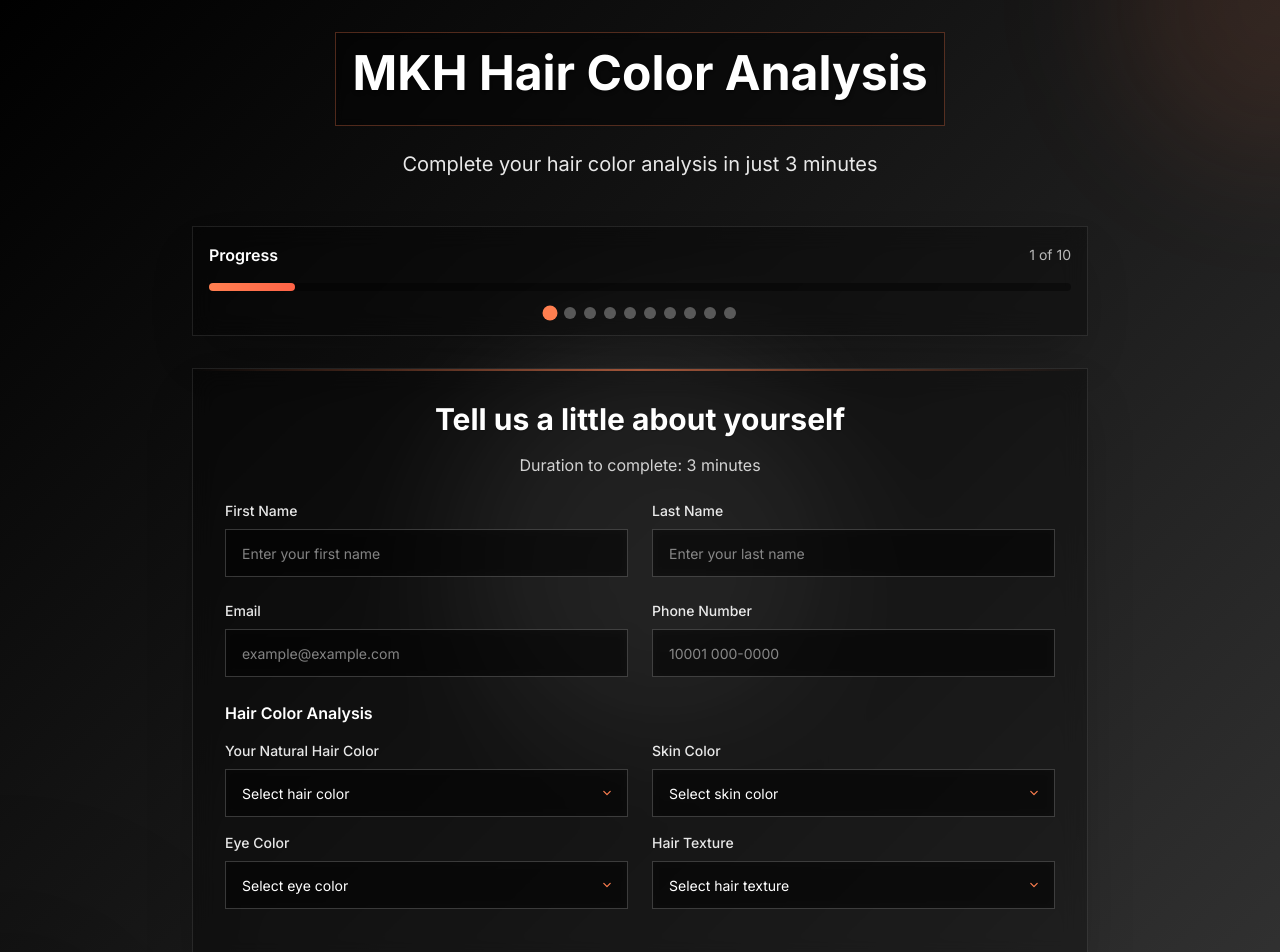
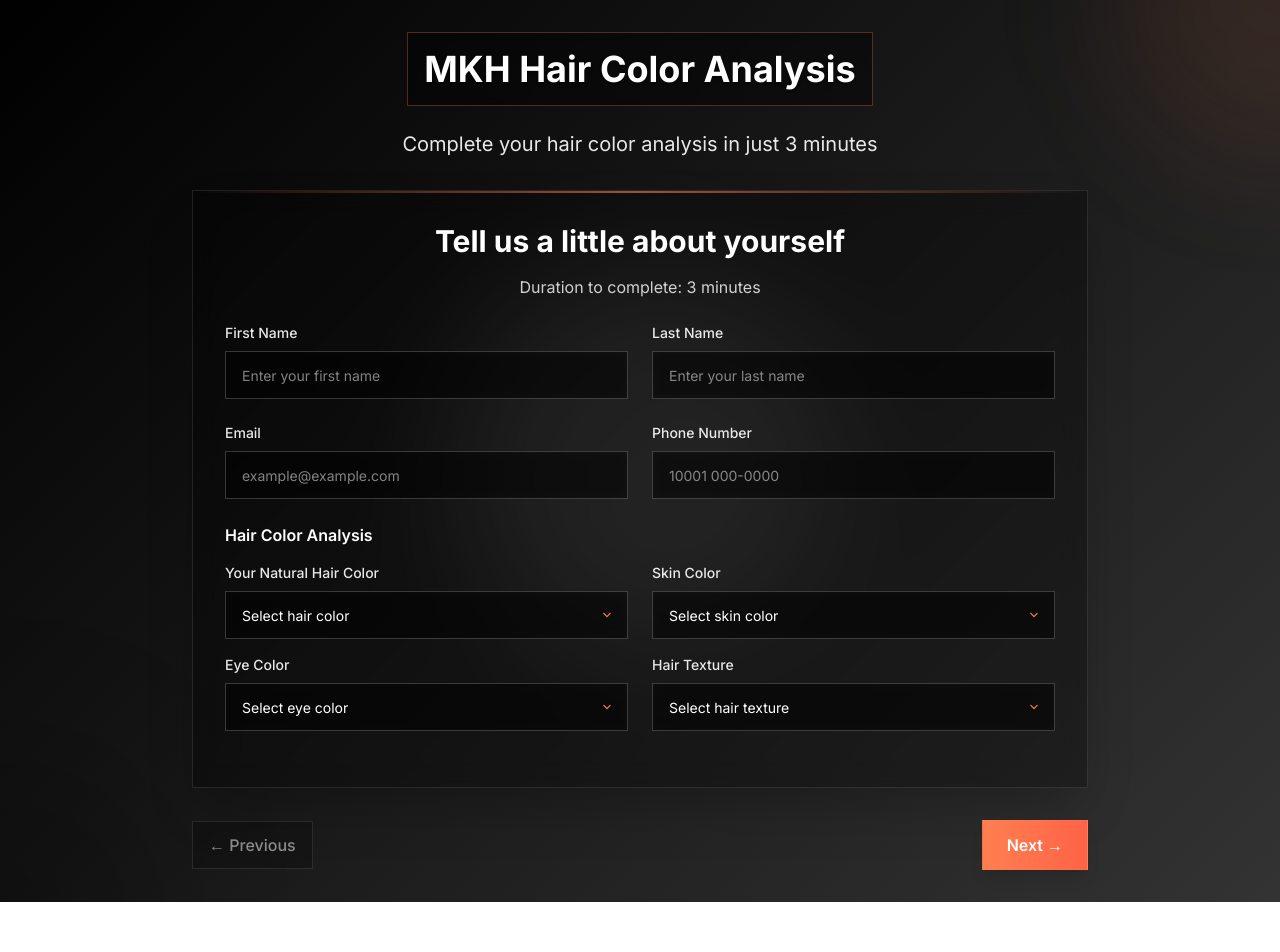
Before and after one commit to aaqibsheikh/hairstyle-consultation, a Next.js app: page / in a window 1280 px wide. Shown: the top 952 px of the page. After the commit the page ends 902 px from the top, so only its background shows below. Built offline with nearby package versions, Linux system fonts and the light colour scheme.

Commit message:
space reduce

```diff
--- a/app/globals.css
+++ b/app/globals.css
@@ -313,11 +313,11 @@
 
   /* Mobile header */
   .mobile-header {
-    @apply text-center mb-6 sm:mb-8 lg:mb-12;
+    @apply text-center mb-6 sm:mb-8 lg:mb-8;
   }
 
   .mobile-header h1 {
-    @apply text-3xl sm:text-4xl lg:text-5xl font-bold text-white mb-3;
+    @apply text-3xl sm:text-4xl font-bold text-white;
     text-shadow: 0 2px 4px rgba(0, 0, 0, 0.5);
   }
 
--- a/app/page.tsx
+++ b/app/page.tsx
@@ -874,7 +874,7 @@ export default function Home() {
       <div className="relative z-10 container mx-auto mobile-container py-4 sm:py-6 lg:py-8">
         <header className="mobile-header">
           <div className="inline-block p-3 sm:p-4 bg-black/40 backdrop-blur-sm border border-coral/30 mb-4 sm:mb-6">
-            <h1 className="mobile-heading font-bold text-white mb-2 sm:mb-3">
+            <h1 className="mobile-heading font-bold text-white">
               MKH Hair Color Analysis
             </h1>
           </div>
@@ -884,7 +884,7 @@ export default function Home() {
         </header>
 
         {/* Progress Bar */}
-        <div className="max-w-4xl mx-auto mb-8">
+        {/* <div className="max-w-4xl mx-auto mb-8">
           <div className="glass-card p-4">
             <div className="flex items-center justify-between mb-4">
               <span className="text-white font-semibold">Progress</span>
@@ -897,7 +897,6 @@ export default function Home() {
               ></div>
             </div>
 
-            {/* Slide Navigation Dots */}
             <div className="flex justify-center mt-4 space-x-2">
               {Array.from({ length: totalSlides }, (_, i) => (
                 <button
@@ -912,14 +911,14 @@ export default function Home() {
               ))}
             </div>
           </div>
-        </div>
+        </div> */}
 
         {/* Main Content */}
         <div className="max-w-4xl mx-auto mobile-section">
           {renderSlide()}
 
           {/* Navigation Buttons */}
-          <div className="flex justify-between items-center mt-8">
+          <div className="flex sm:flex-row flex-col sm:justify-between sm:items-center sm:space-y-0 space-y-4 mt-8">
             <button
               onClick={prevSlide}
               disabled={currentSlide === 1}
@@ -928,11 +927,11 @@ export default function Home() {
               ← Previous
             </button>
 
-            <div className="text-center">
+            {/* <div className="text-center">
               <span className="text-white/70 text-sm">
                 Step {currentSlide} of {totalSlides}
               </span>
-            </div>
+            </div> */}
 
             <button
               onClick={nextSlide}
```
